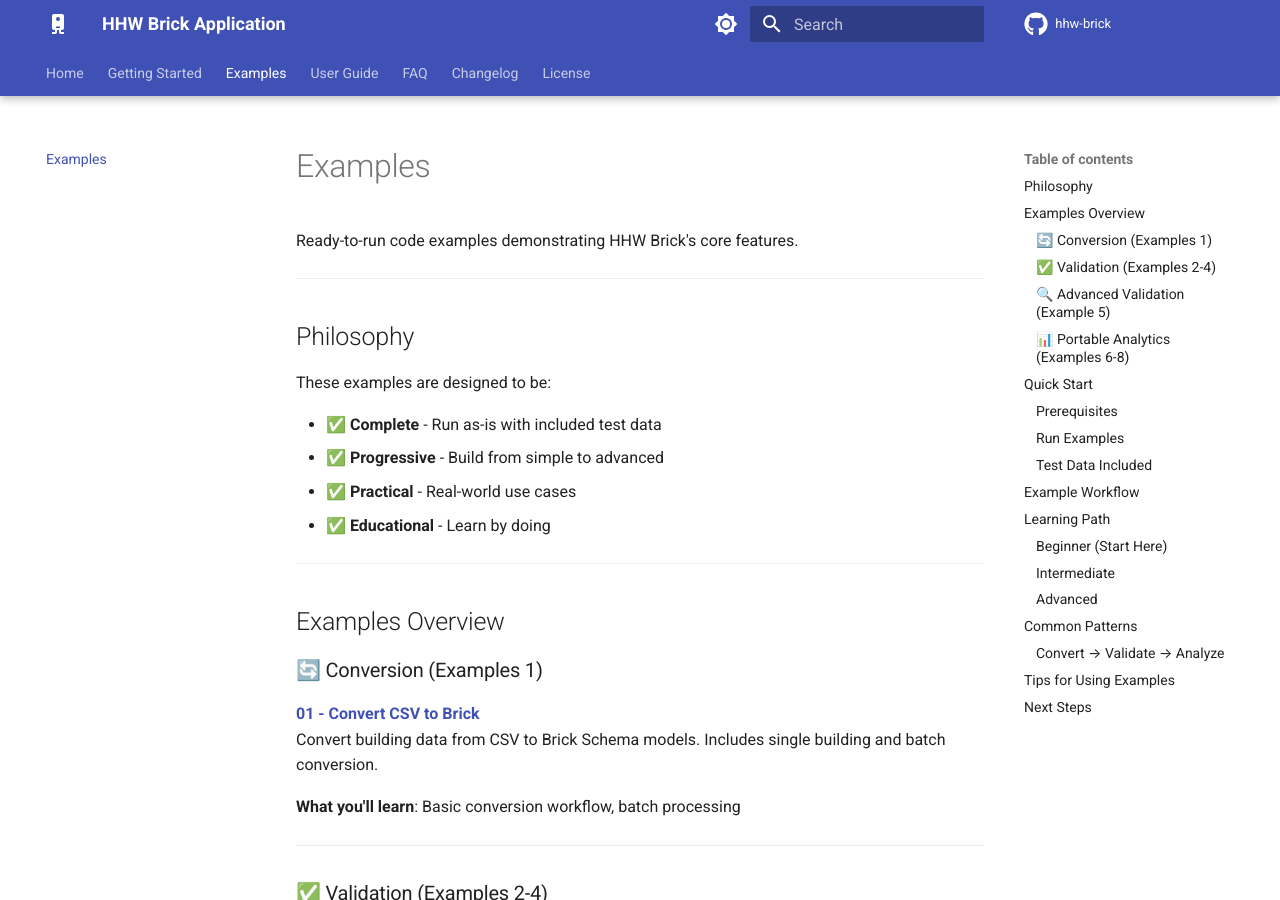
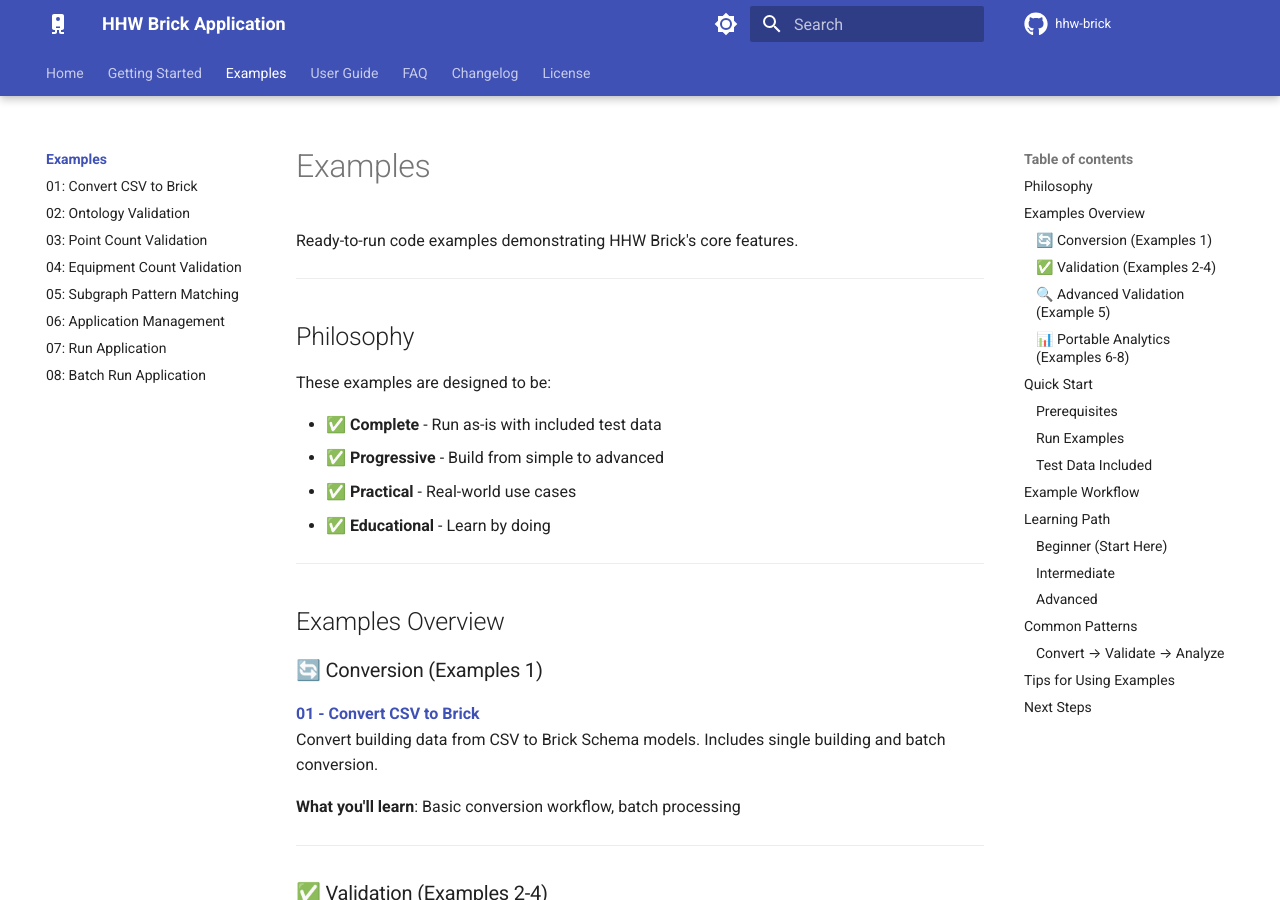
Before and after one commit to CenterForTheBuiltEnvironment/HHW_brick, an MkDocs documentation site: the page built from docs/examples/index.md, in a window 1280 px wide and 900 px high. Built offline with MkDocs 1.6.1 and Material for MkDocs 9.7.7, drawn with Linux system fonts in a browser that asks for light colours; comment, search, counter and statistics services are not loaded; the version menu is left out.

Commit message:
docs: Add Examples sidebar navigation Fix missing sidebar index for Examples section: - Expand Examples to show all 8 example pages - Add numbered titles (01-08) for easy navigation - Now shows full list in left sidebar:   * 01: Convert CSV to Brick   * 02: Ontology Validation   * 03: Point Count Validation   * 04: Equipment Count Validation   * 05: Subgraph Pattern Matching   * 06: Application Management   * 07: Run Application   * 08: Batch Run Application Users can now see and navigate all examples from sidebar

```diff
--- a/mkdocs.yml
+++ b/mkdocs.yml
@@ -141,7 +141,16 @@ nav:
     - CSV Data Format: getting-started/csv-format.md
     - Quick Start: getting-started/quick-start.md
 
-  - Examples: examples/index.md
+  - Examples:
+    - examples/index.md
+    - "01: Convert CSV to Brick": examples/01-convert-csv-to-brick.md
+    - "02: Ontology Validation": examples/02-ontology-validation.md
+    - "03: Point Count Validation": examples/03-point-count-validation.md
+    - "04: Equipment Count Validation": examples/04-equipment-count-validation.md
+    - "05: Subgraph Pattern Matching": examples/05-subgraph-pattern-matching.md
+    - "06: Application Management": examples/06-application-management.md
+    - "07: Run Application": examples/07-run-application.md
+    - "08: Batch Run Application": examples/08-batch-run-application.md
 
   - User Guide:
     - CSV to Brick Conversion:
```
